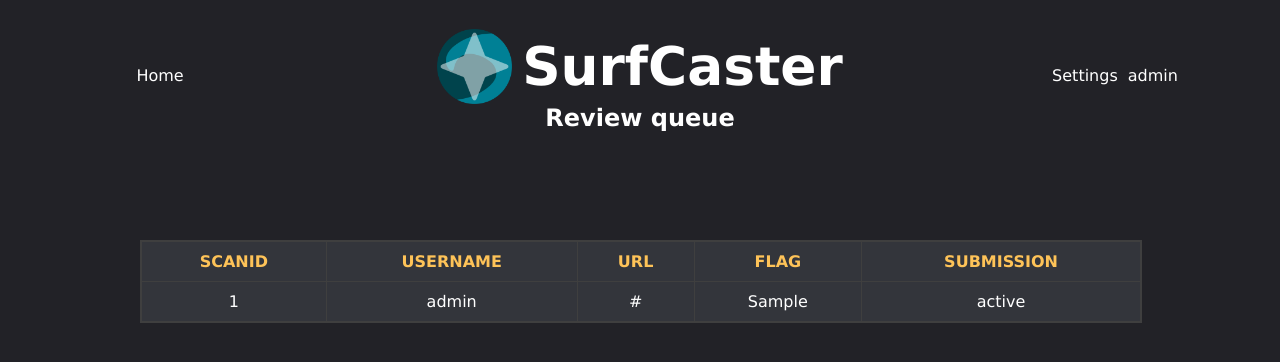
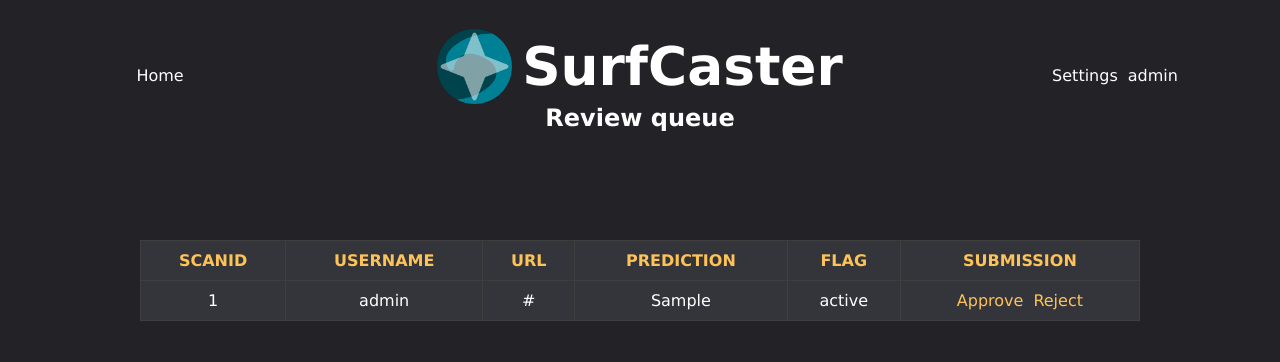
Before and after one commit to wrenstuff/SurfCaster, a Flask app: page /admin/queue in a window 1280 px wide. Shown: the top 362 px of the page. Run offline with Flask 3, Linux system fonts and the light colour scheme; a user stored in the database is signed in; tables that the repository leaves empty hold one stand-in row (values such as "Sample post"); style sheets or scripts are compiled from the project's sources.

Commit message:
buttons :D
first time I've been able to do styling in a wile. made me happy :)

```diff
--- a/SurfCaster/static/styles/_scan_history.scss
+++ b/SurfCaster/static/styles/_scan_history.scss
@@ -18,7 +18,7 @@
         width: 100%;
         background-color: color.$backgroundbox2;
         border-collapse: collapse;
-        border: 1px solid color.$secondary-color;
+        /* border: 1px solid color.$secondary-color; */
 
         .table-header {
             th {
@@ -37,6 +37,24 @@
                 text-align: center;
                 color: color.$tertiary-text;
                 vertical-align: middle;
+                form {
+                    display: flex;
+                    gap: 10px;
+                    justify-content: center;
+                }
+                button {
+                    all: unset;
+                    color: color.$primary-color;
+                    background-color: transparent;
+                }
+                button:hover.yay{
+                    color: green;
+                    cursor: pointer;
+                }
+                button:hover.nay{
+                    color: red;
+                    cursor: pointer;
+                }
             }
         }
     }
--- a/SurfCaster/templates/review-queue.html
+++ b/SurfCaster/templates/review-queue.html
@@ -23,6 +23,7 @@
                             <th>SCANID</th>
                             <th>USERNAME</th>
                             <th>URL</th>
+                            <th>PREDICTION</th>
                             <th>FLAG</th>
                             <th>SUBMISSION</th>
                         </tr>
@@ -35,6 +36,12 @@
                             <td>{{ review.url }}</td>
                             <td>{{ review.flag }}</td>
                             <td>{{ review.status }}</td>
+                            <td>
+                                <form method="POST" action="#">
+                                    <button class="yay" type="submit" name="action" value="approve">Approve</button>
+                                    <button class="nay" type="submit" name="action" value="reject">Reject</button>
+                                </form>
+                            </td>
                         </tr>
                         {% endfor %}
 
```
